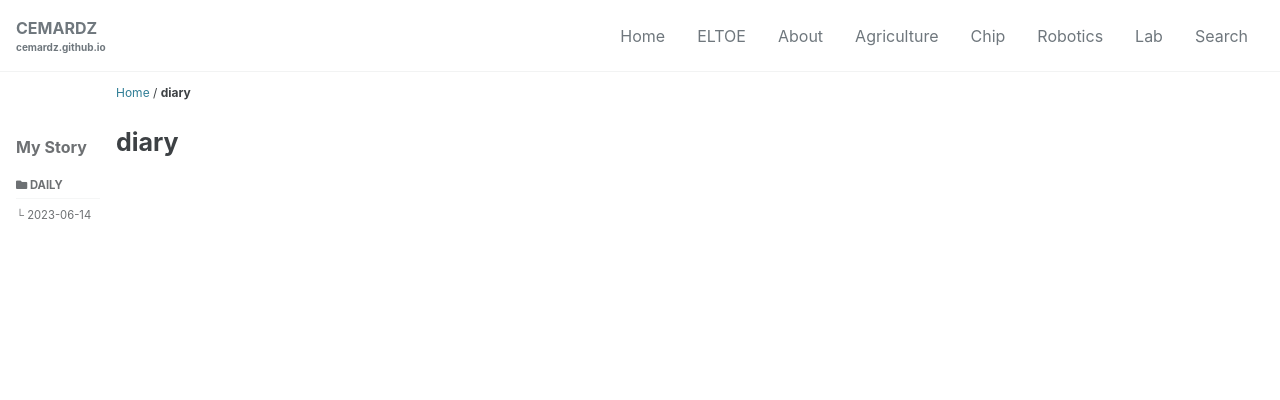
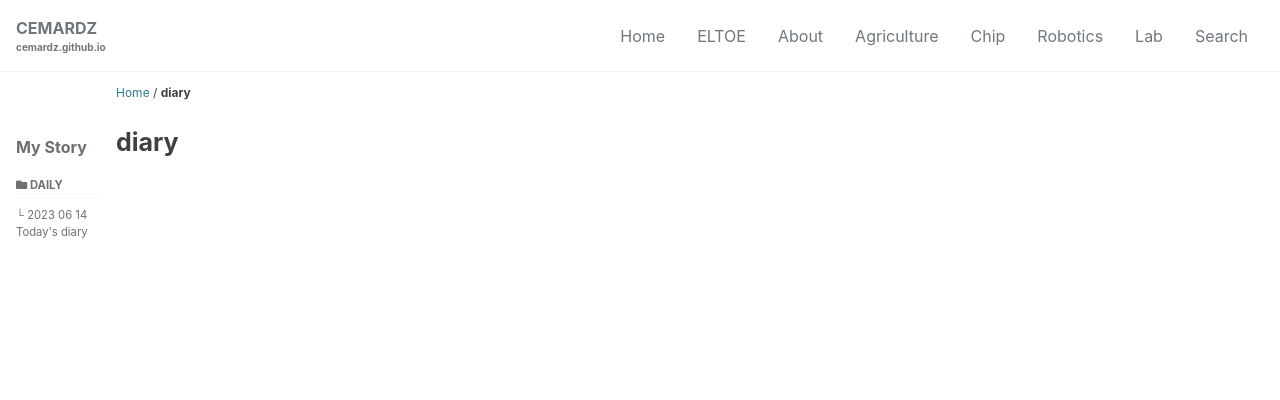
Before and after one commit to cemardz/cemardz.github.io, a Jekyll site: the page built from _pages/diary.md, in a window 1280 px wide. Shown: the top 400 px of the page. Built offline with Jekyll 4.4.1, drawn with Linux system fonts in a browser that asks for light colours; cached includes are drawn as plain includes; some web fonts are replaced.

Commit message:
Update navigation.yml

```diff
--- a/_data/navigation.yml
+++ b/_data/navigation.yml
@@ -103,6 +103,6 @@ sidebar-diary:
     url: /diary/daily/
     classes: wide
     children:
-      - title: "2023-06-14"
-        url: /diary/daily/2023-06-14/
+      - title: "2023 06 14 Today's diary"
+        url: /diary/daily/2023-06-14-Today's-diary/
         classes: wide
```
